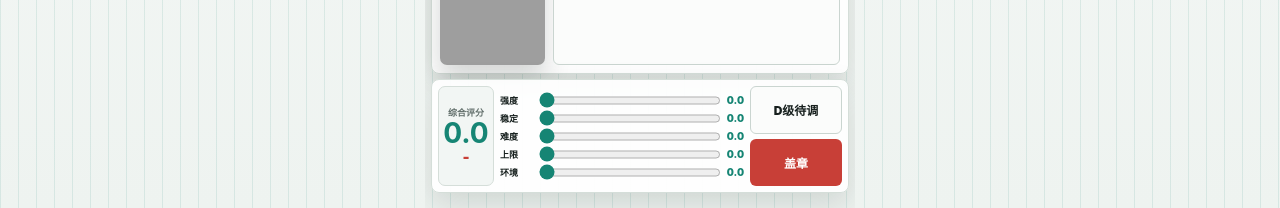
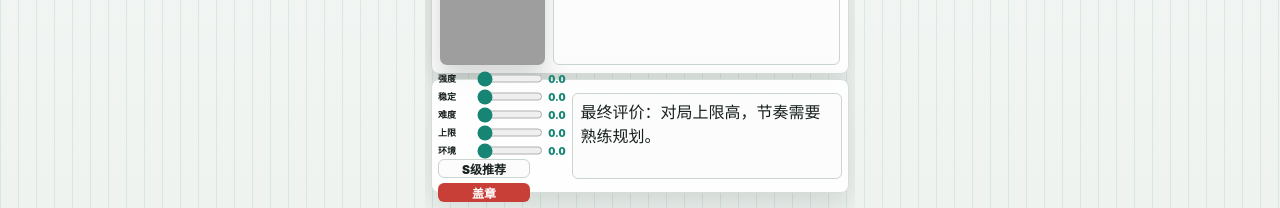
Before and after one commit to myboo312nong-source/damage-simulator, a plain HTML site: page deck-review/index.html in a window 1280 px wide. Shown: the part 592-800 px from the top of the page. Drawn offline with nearby package versions, Linux system fonts and the light colour scheme; grey boxes are pictures that could not be loaded.

Commit message:
Update deck review layout

```diff
--- a/deck-review/index.html
+++ b/deck-review/index.html
@@ -67,16 +67,14 @@
       </section>
 
       <section class="rating-card">
-        <div class="score-block">
-          <span>综合评分</span>
-          <strong id="avgScore">0.0</strong>
-          <em id="tierText">-</em>
+        <div class="rating-tools">
+          <div class="ratings" id="ratings"></div>
+          <div class="final-line">
+            <input id="stampText" value="S级推荐" maxlength="8" aria-label="印章文字" />
+            <button id="generateStampBtn" type="button">盖章</button>
+          </div>
         </div>
-        <div class="ratings" id="ratings"></div>
-        <div class="final-line">
-          <input id="stampText" value="S级推荐" maxlength="8" aria-label="印章文字" />
-          <button id="generateStampBtn" type="button">盖章</button>
-        </div>
+        <textarea id="finalReview" rows="3" aria-label="最终评价">最终评价：对局上限高，节奏需要熟练规划。</textarea>
       </section>
     </main>
 
```
